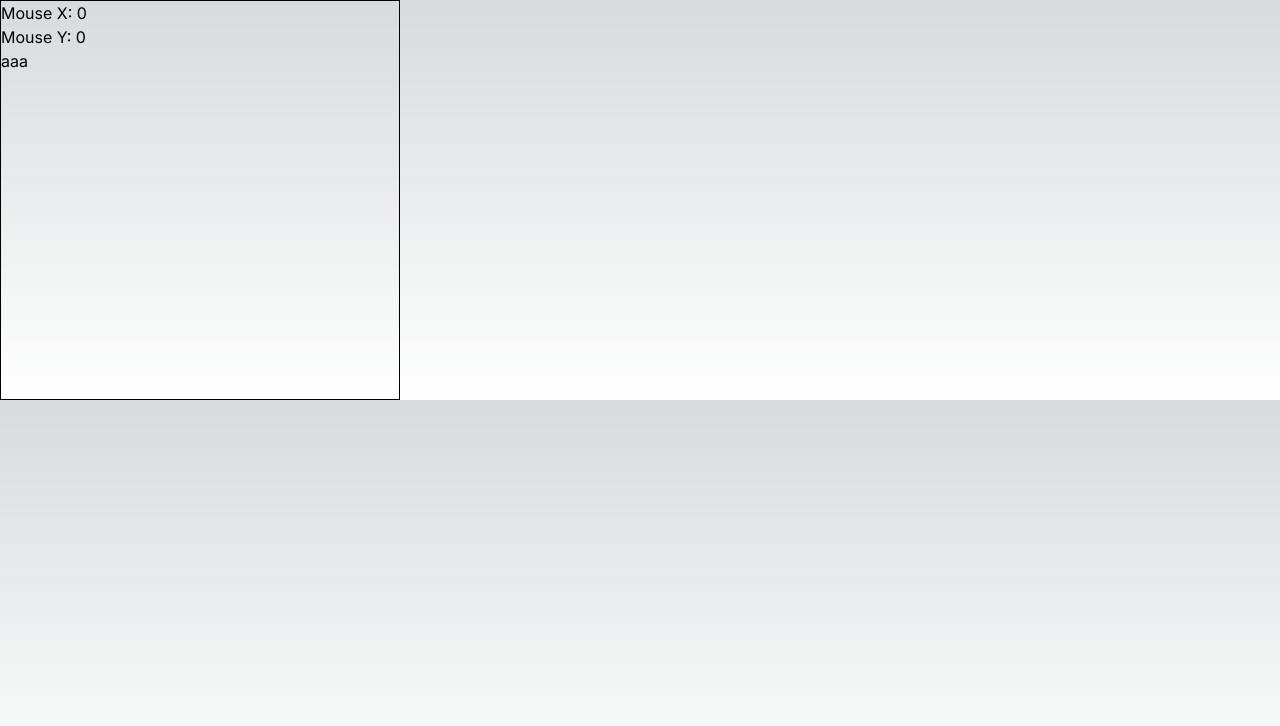
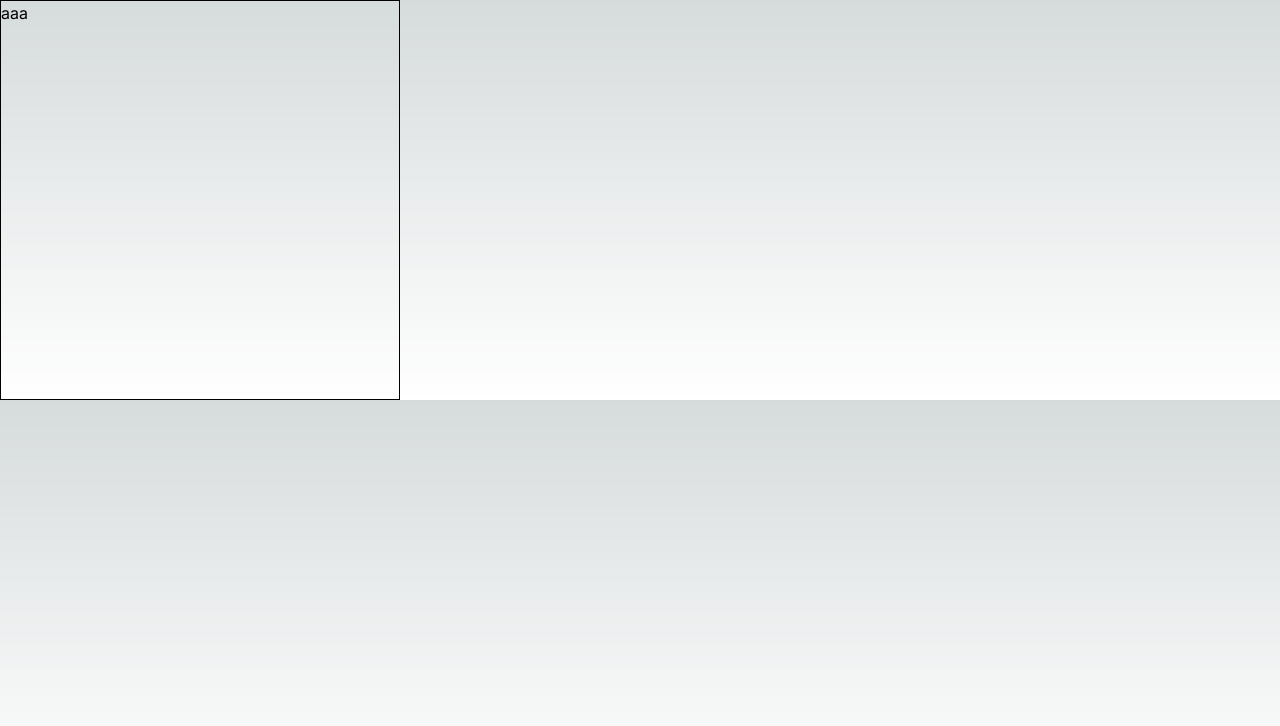
Before and after one commit to neko967/changed-nextjs-fastapi, a Next.js app: page / in a window 1280 px wide. Shown: the top 726 px of the page. Built offline with nearby package versions, Linux system fonts and the light colour scheme.

Commit message:
エラーを消去

```diff
--- a/app/page.tsx
+++ b/app/page.tsx
@@ -4,18 +4,9 @@ import React, { useState } from 'react';
 function PointerCoordinates() {
   const [coordinates, setCoordinates] = useState({ x: 0, y: 0 });
 
-  const handleMouseMove = (event) => {
-    setCoordinates({
-      x: event.clientX,
-      y: event.clientY
-    });
-  };
-
   return (
     <>
-      <div onMouseMove={handleMouseMove} style={{ height: '400px', width: '400px', border: '1px solid black' }}>
-        <p>Mouse X: {coordinates.x}</p>
-        <p>Mouse Y: {coordinates.y}</p>
+      <div style={{ height: '400px', width: '400px', border: '1px solid black' }}>
         aaa
       </div>
     </>
```
